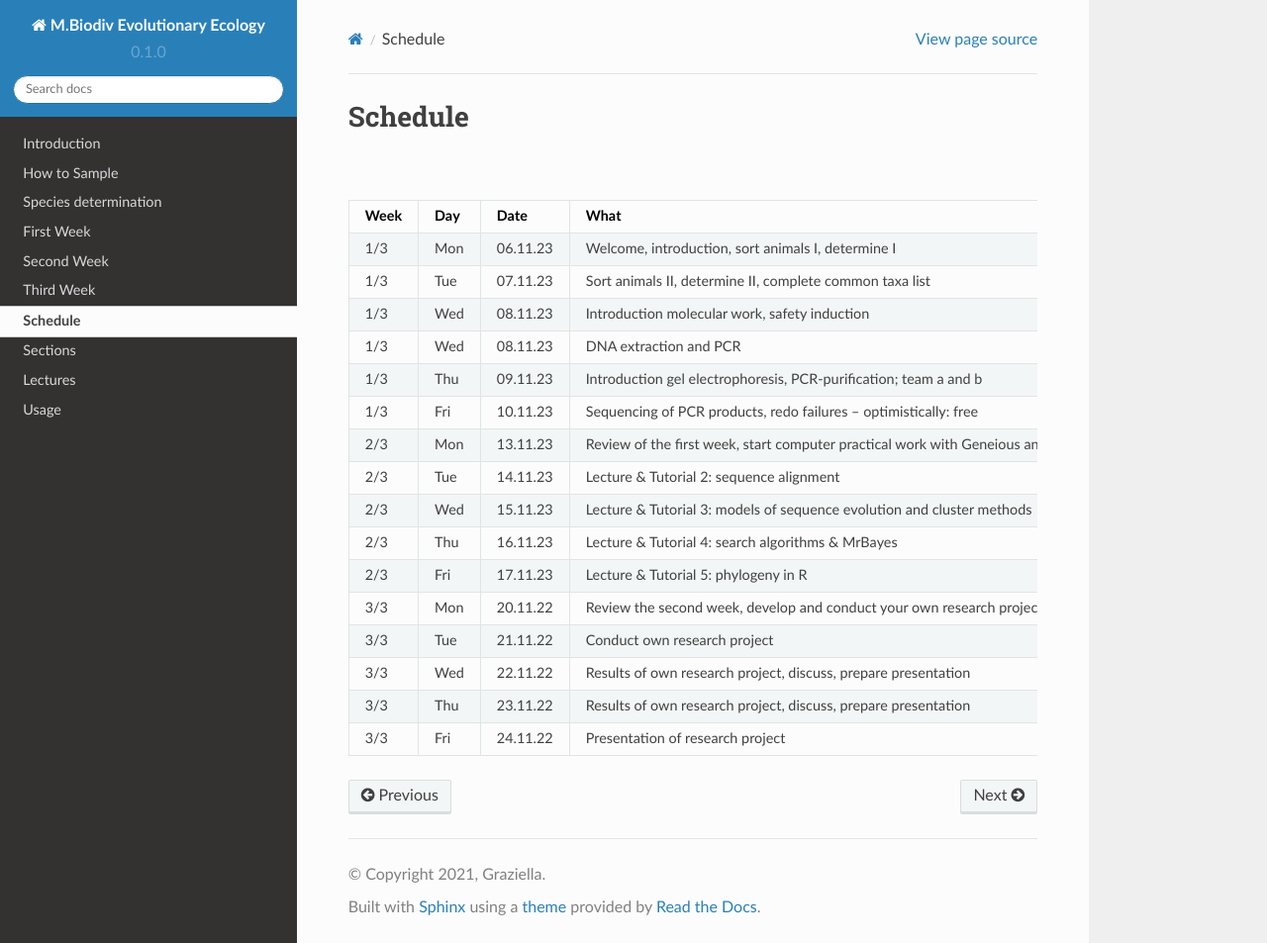
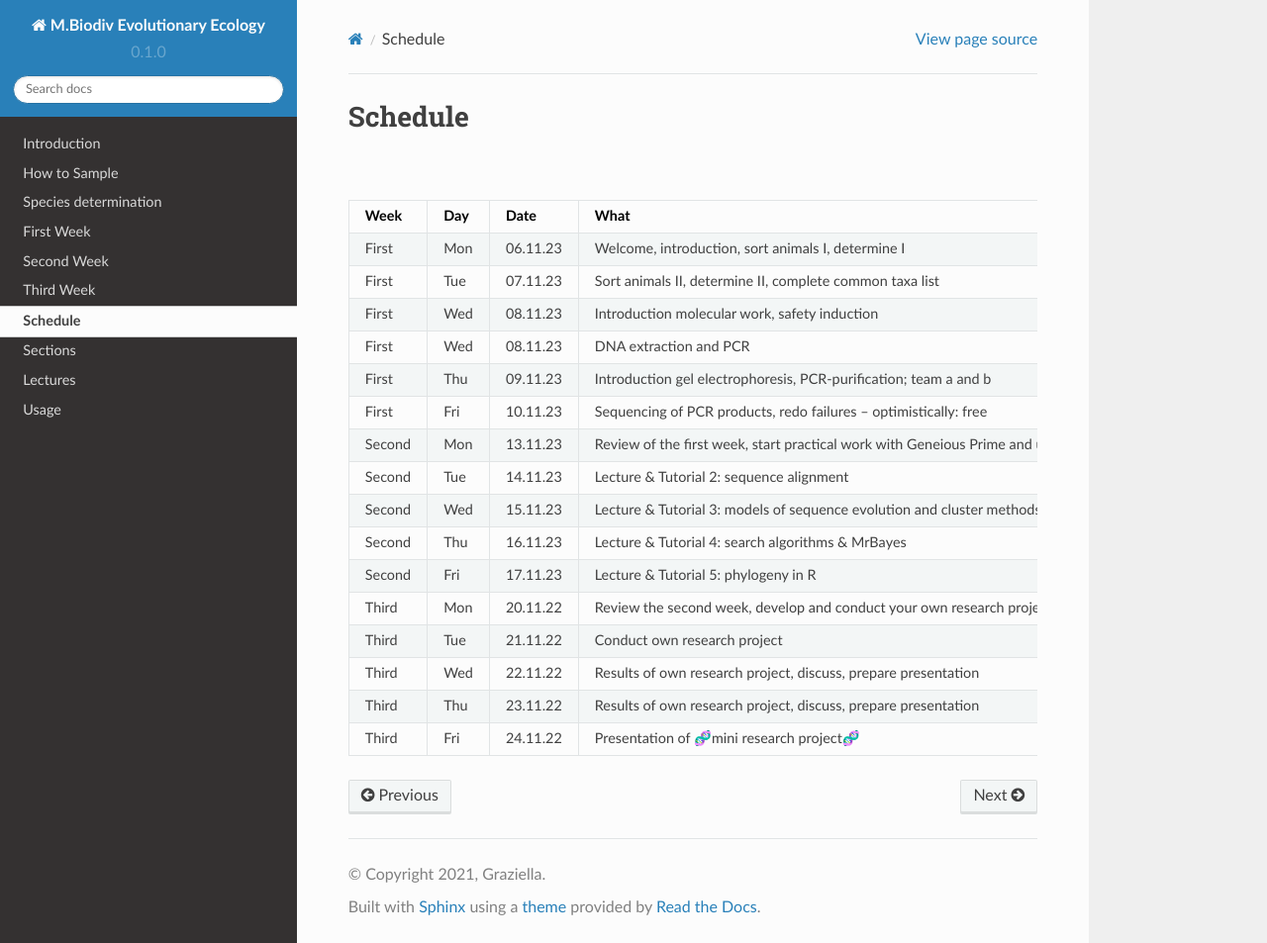
Before and after one commit to bheimbu/evolutionary_ecology, a Sphinx documentation site: the page built from docs/source/schedule.rst, in a window 1280 px wide and 953 px high. Shown: the whole window at 99% size. Built offline with Sphinx 7.4.7 and the Read the Docs theme 2.0.0, drawn with Linux system fonts in a browser that asks for light colours.

Commit message:
Update schedule.rst

```diff
--- a/docs/source/schedule.rst
+++ b/docs/source/schedule.rst
@@ -11,99 +11,99 @@ Schedule
      - What
      - Where
      - When
-   * - 1/3
+   * - First
      - Mon
      - 06.11.23
      - Welcome, introduction, sort animals I, determine I
      - Kursraum C, HD 8
      - 9:00-16:00
-   * - 1/3
+   * - First
      - Tue
      - 07.11.23
      - Sort animals II, determine II, complete common taxa list
      - Kursraum C, HD 8
      - 9:00-16:00
-   * - 1/3
+   * - First
      - Wed
      - 08.11.23
      - Introduction molecular work, safety induction
      - room 1.212, Untere Karspüle 2
      - 9:00-10:00
-   * - 1/3
+   * - First
      - Wed
      - 08.11.23
      - DNA extraction and PCR
      - molli lab, Untere Karspüle 2, Animal Ecology
      - 10:00-16:00
-   * - 1/3
+   * - First
      - Thu
      - 09.11.23
      - Introduction gel electrophoresis, PCR-purification; team a and b
      - molli lab, Untere Karspüle 2, Animal Ecology
      - Team A: 9:00-13:00, Team B: 12:00-16:00
-   * - 1/3
+   * - First
      - Fri
      - 10.11.23
      - Sequencing of PCR products, redo failures – optimistically: free
      -
      -
-   * - 2/3
+   * - Second
      - Mon
      - 13.11.23
-     - Review of the first week, start computer practical work with Geneious and upload consensus sequences, Lecture & Tutorial 1: how to handle and edit sequence data
+     - Review of the first week, start practical work with Geneious Prime and upload consensus sequences, Lecture & Tutorial 1: how to handle and edit sequence data
      - room MN37, Untere Karspüle 2
      - 9:00-16:00
-   * - 2/3
+   * - Second
      - Tue
      - 14.11.23
      - Lecture & Tutorial 2: sequence alignment
      - room MN37, Untere Karspüle 2
      - 9:00-16:00
-   * - 2/3
+   * - Second
      - Wed
      - 15.11.23
      - Lecture & Tutorial 3: models of sequence evolution and cluster methods
      - room MN37, Untere Karspüle 2
      - 9:00-16:00
-   * - 2/3
+   * - Second
      - Thu
      - 16.11.23
      - Lecture & Tutorial 4: search algorithms & MrBayes
      - room MN37, Untere Karspüle 2
      - 9:00-16:00
-   * - 2/3
+   * - Second
      - Fri
      - 17.11.23
      - Lecture & Tutorial 5: phylogeny in R
      - room MN37, Untere Karspüle 2
      - 9:00-16:00
-   * - 3/3
+   * - Third
      - Mon
      - 20.11.22
      - Review the second week, develop and conduct your own research project, use own data, build hypothesis, start creating datasets fitting to analyze your research question
      - room MN37, Untere Karspüle 2
      - 9:00-16:00
-   * - 3/3
+   * - Third
      - Tue
      - 21.11.22
      - Conduct own research project
      - room MN37, Untere Karspüle 2
      - 9:00-16:00
-   * - 3/3
+   * - Third
      - Wed
      - 22.11.22
      - Results of own research project, discuss, prepare presentation
      - room MN37, Untere Karspüle 2
      - 9:00-16:00
-   * - 3/3
+   * - Third
      - Thu
      - 23.11.22
      - Results of own research project, discuss, prepare presentation
      - room MN37, Untere Karspüle 2
      - 9:00-16:00
-   * - 3/3
+   * - Third
      - Fri
      - 24.11.22
-     - Presentation of research project
+     - Presentation of 🧬mini research project🧬
      - room MN37, Untere Karspüle 2
      - 9:00-...
```
